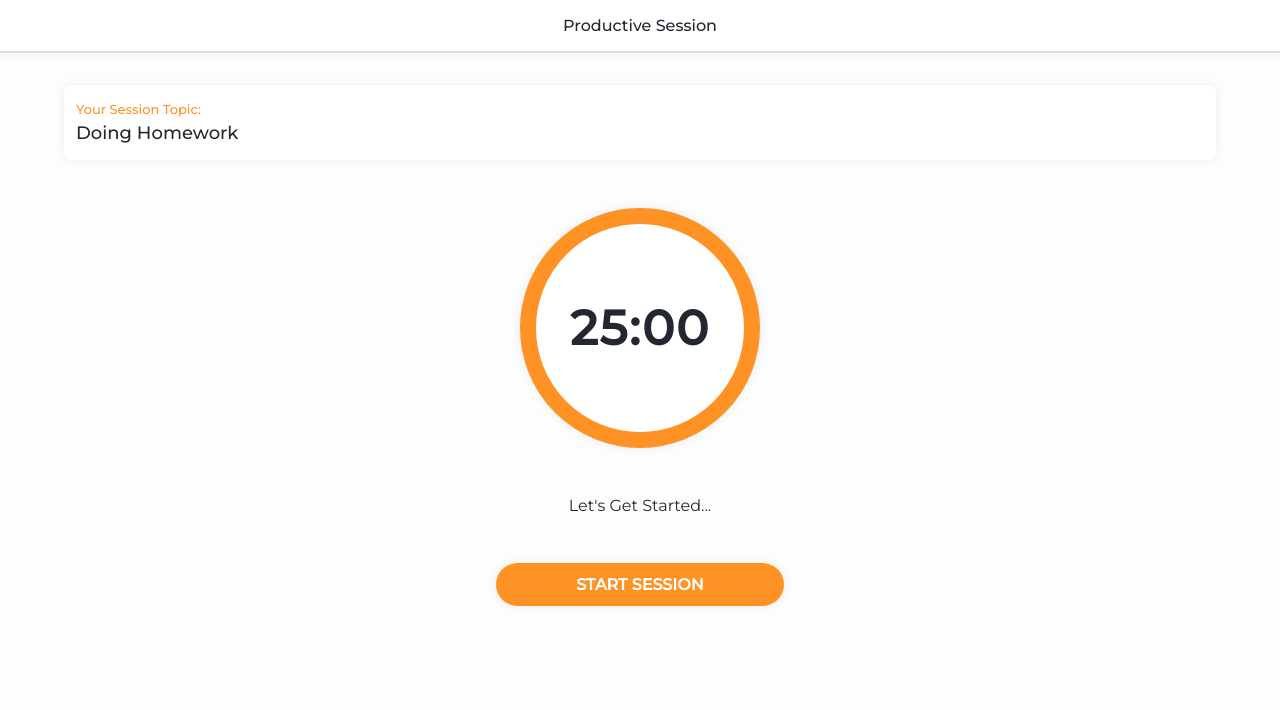
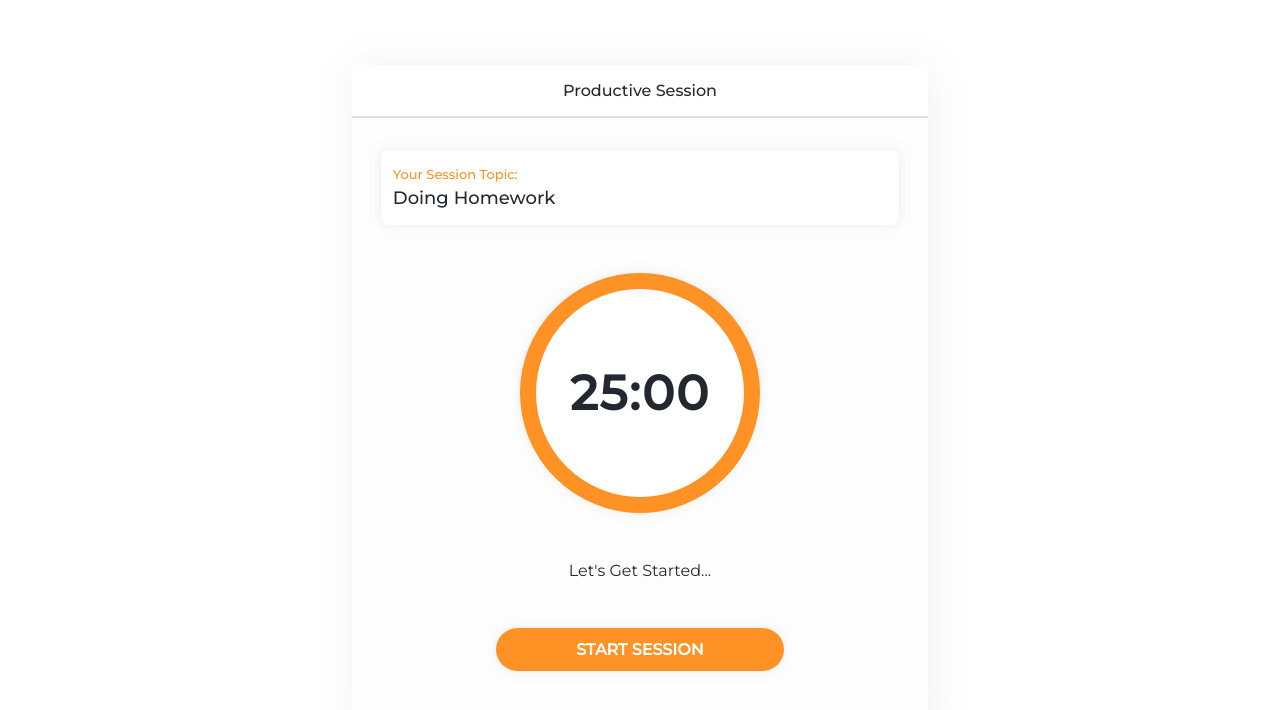
Before and after one commit to DandunAdi/pomodoro-app, a React (Create React App) app: page / in a window 1280 px wide. Shown: the top 710 px of the page. Built offline with nearby package versions, Linux system fonts and the light colour scheme.

Commit message:
adjust layout for desktop

```diff
--- a/src/App.js
+++ b/src/App.js
@@ -4,7 +4,7 @@ import Topic from "./components/Topic";
 
 function App() {
   return (
-    <div>
+    <div className="App">
       <Header />
       <main className="flex flex-column">
         <Topic />
--- a/src/components/Header.js
+++ b/src/components/Header.js
@@ -1,6 +1,6 @@
 const Header = () => {
   return (
-    <div className="Header shadow">
+    <div className="Header">
       <p className="text-center py-2 md fw-500">Productive Session</p>
     </div>
   );
--- /dev/null
+++ b/src/sass/components/__App.scss
@@ -0,0 +1,19 @@
+.App {
+  max-width: 36rem;
+  margin: 0 auto;
+  background-color: #fdfdfd;
+  color: #232830;
+}
+@media (min-width: 36rem) {
+  body {
+    min-height: 100vh;
+    display: flex;
+    justify-content: center;
+    align-items: center;
+  }
+  .App {
+    width: 36rem;
+    box-shadow: 2px 2px 40px rgba(220, 220, 220, 0.4);
+    padding-bottom: 3rem;
+  }
+}
--- a/src/sass/index.scss
+++ b/src/sass/index.scss
@@ -1,5 +1,6 @@
 @import "./_variables";
 @import "./_helpers";
+@import "./components/_App";
 @import "./components/_Header";
 @import "./components/_Topic";
 
@@ -13,8 +14,6 @@
 
 body {
   font-family: "Montserrat", sans-serif;
-  background-color: #fdfdfd;
-  color: #232830;
 }
 
 button {
```
Also changed, not shown: src/dist/index.css, 1 other file (tests, documents, lock files or other folders).
